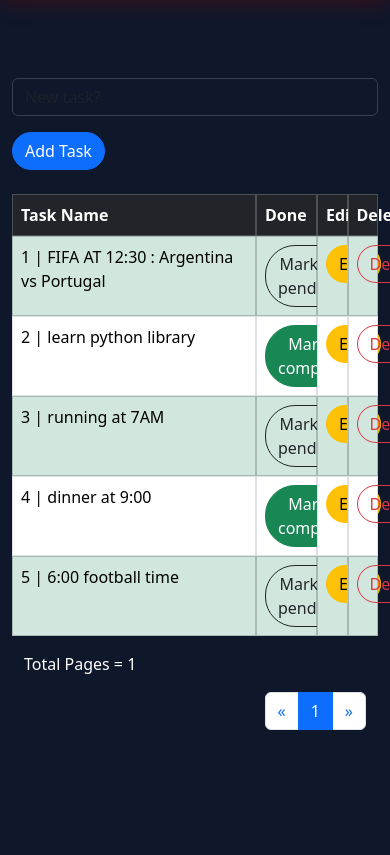
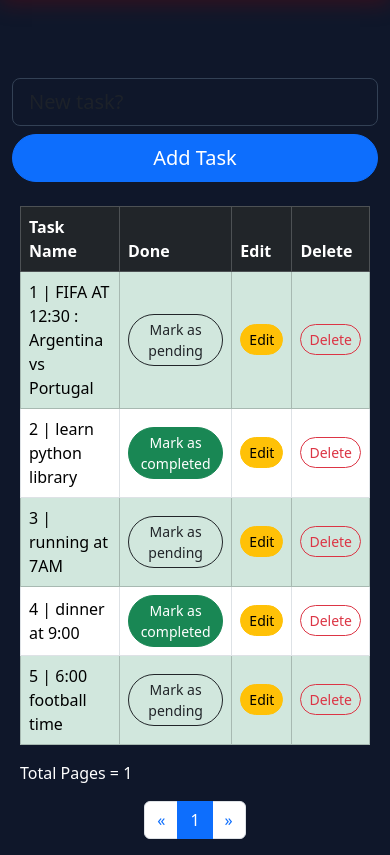
Before and after one commit to darkdragon456/django-todo-manager, a Django app: page /todolist/ in a window 390 px wide; the page is wider, and only the part inside the window is pictured. Shown: the part 69-924 px from the top of that part. Before the commit the page ends 799 px from the top of that part, so only its background shows below. Run offline with Django 5.2, Linux system fonts and the light colour scheme; a user stored in the database is signed in; data comes from the database, SQL or seed files in the repository; both versions use the stored data as it was after the commit.

Commit message:
Make task list responsive

```diff
--- a/todolist/templates/todolist.html
+++ b/todolist/templates/todolist.html
@@ -10,6 +10,7 @@ Task List
 
 {% if messages %}
     {% for message in messages %}
+        <!-- Responsive alert spacing keeps messages readable on small screens without causing overflow -->
         <div class="alert alert-info alert-dismissible fade show" role="alert">
             {{ message }}
             <button type="button"
@@ -23,33 +24,39 @@ Task List
 
 <br>
 
-<form method="POST">
+<!-- Responsive form layout uses Bootstrap grid classes so the input and button stack cleanly on mobile -->
+<form method="POST" class="mx-auto" style="max-width: 700px;">
     {% csrf_token %}
 
-    <div class="mb-3">
+    <div class="row g-2 align-items-stretch">
+        <div class="col-12 col-sm-8 col-md-9">
             <input type="text"
-               class="form-control"
+                   class="form-control form-control-lg"
                    name="task"
                    placeholder="New task?">
         </div>
-
-    <button type="submit" class="btn btn-primary">
+        <div class="col-12 col-sm-4 col-md-3">
+            <button type="submit" class="btn btn-primary btn-lg w-100">
                 Add Task
             </button>
+        </div>
+    </div>
 </form>
 
 <br>
 
-<div class="container">
+<!-- Responsive container and table wrapper prevent horizontal scrolling on narrow screens -->
+<div class="container px-2 px-sm-3 px-md-4 overflow-hidden">
 
-    <table class="table table-bordered">
+    <div class="table-responsive">
+        <table class="table table-bordered align-middle mb-3">
 
             <thead class="table-dark">
-            <tr class="row">
-                <th class="col-8" scope="col">Task Name</th>
-                <th class="col-2" scope="col">Done</th>
-                <th class="col-1" scope="col">Edit</th>
-                <th class="col-1" scope="col">Delete</th>
+                <tr>
+                    <th scope="col">Task Name</th>
+                    <th scope="col">Done</th>
+                    <th scope="col">Edit</th>
+                    <th scope="col">Delete</th>
                 </tr>
             </thead>
 
@@ -59,28 +66,28 @@ Task List
 
                     {% if task.is_completed %}
 
-                    <tr class="table-success row">
-                        <td class="col-8">
+                        <tr class="table-success">
+                            <td class="text-break">
                                 {{ forloop.counter }} | {{ task.task }}
                             </td>
 
-                        <td class="col-2">
+                            <td>
                                 <a href="{% url 'pending_task' task.id %}"
-                               class="btn btn-outline-dark">
+                                   class="btn btn-outline-dark btn-sm w-100">
                                     Mark as pending
                                 </a>
                             </td>
 
-                        <td class="col-1">
+                            <td>
                                 <a href="{% url 'edit_task' task.id %}"
-                               class="btn btn-warning">
+                                   class="btn btn-warning btn-sm w-100">
                                     Edit
                                 </a>
                             </td>
 
-                        <td class="col-1">
+                            <td>
                                 <a href="{% url 'Delete_task' task.id %}"
-                               class="btn btn-outline-danger">
+                                   class="btn btn-outline-danger btn-sm w-100">
                                     Delete
                                 </a>
                             </td>
@@ -88,28 +95,28 @@ Task List
 
                     {% else %}
 
-                    <tr class="row">
-                        <td class="col-8">
+                        <tr>
+                            <td class="text-break">
                                 {{ forloop.counter }} | {{ task.task }}
                             </td>
 
-                        <td class="col-2">
+                            <td>
                                 <a href="{% url 'complete_task' task.id %}"
-                               class="btn btn-success">
+                                   class="btn btn-success btn-sm w-100">
                                     Mark as completed
                                 </a>
                             </td>
 
-                        <td class="col-1">
+                            <td>
                                 <a href="{% url 'edit_task' task.id %}"
-                               class="btn btn-warning">
+                                   class="btn btn-warning btn-sm w-100">
                                     Edit
                                 </a>
                             </td>
 
-                        <td class="col-1">
+                            <td>
                                 <a href="{% url 'Delete_task' task.id %}"
-                               class="btn btn-outline-danger">
+                                   class="btn btn-outline-danger btn-sm w-100">
                                     Delete
                                 </a>
                             </td>
@@ -122,11 +129,13 @@ Task List
             </tbody>
 
         </table>
+    </div>
 
-    <p>Total Pages = {{ all_tasks.paginator.num_pages }}</p>
+    <p class="mb-3">Total Pages = {{ all_tasks.paginator.num_pages }}</p>
 
+    <!-- Responsive pagination keeps page controls usable and aligned on mobile and desktop -->
     <nav aria-label="Page navigation example">
-        <ul class="pagination justify-content-end">
+        <ul class="pagination justify-content-center justify-content-sm-end flex-wrap">
 
             <li class="page-item">
                 <a class="page-link" href="?page=1">
```
Also changed, not shown: db.sqlite3. Lines whose indentation alone changed are shown as unchanged.
